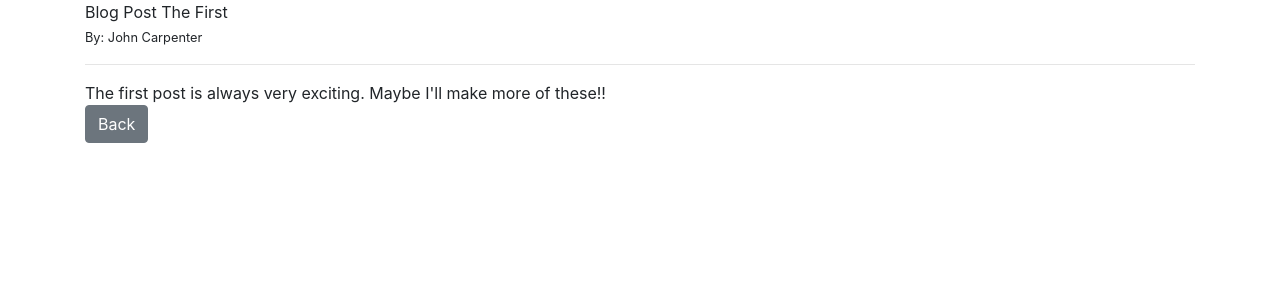
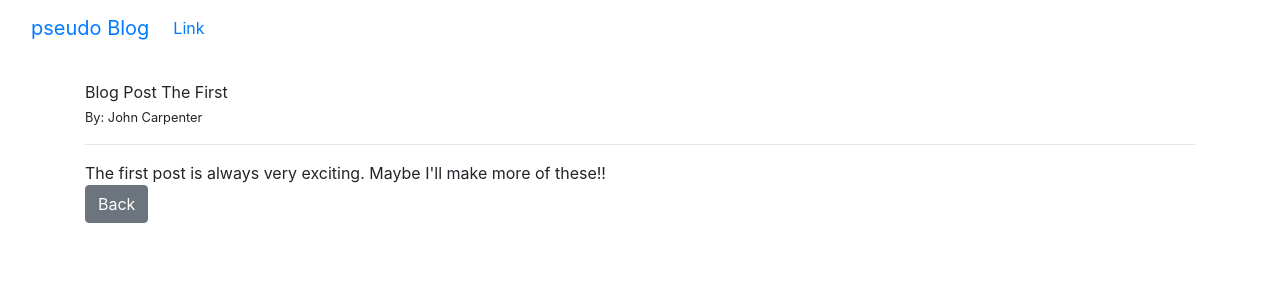
Before and after one commit to pseudoClone/kinaBlog, a Django app: page /article/1 in a window 1280 px wide. Shown: the top 300 px of the page. Run offline with Django 4.2, Linux system fonts and the light colour scheme; data comes from the database, SQL or seed files in the repository.

Commit message:
feat(title): make a title extender in other html files

```diff
--- a/blogapp/templates/base.html
+++ b/blogapp/templates/base.html
@@ -1,15 +1,34 @@
 <!doctype html>
 <html lang="en">
 	<head>
-    <!-- Required meta tags -->
 		<meta charset="utf-8">
 		<meta name="viewport" content="width=device-width, initial-scale=1, shrink-to-fit=no">
 
-    <!-- Bootstrap CSS -->
 		<link rel="stylesheet" href="https://cdn.jsdelivr.net/npm/bootstrap@4.3.1/dist/css/bootstrap.min.css" integrity="sha384-ggOyR0iXCbMQv3Xipma34MD+dH/1fQ784/j6cY/iJTQUOhcWr7x9JvoRxT2MZw1T" crossorigin="anonymous">
 
+		<title>
+			{% block title %}
+			The pseudoBlog
+			{% endblock  %}
+		</title>
 	</head>
 	<body>
+		<nav class="navbar navbar-expand-lg bg-body-tertiary">
+			<div class="container-fluid">
+				<a class="navbar-brand" href="{% url 'home' %}">pseudo Blog</a>
+				<button class="navbar-toggler" type="button" data-bs-toggle="collapse" data-bs-target="#navbarScroll" aria-controls="navbarScroll" aria-expanded="false" aria-label="Toggle navigation">
+					<span class="navbar-toggler-icon"></span>
+				</button>
+				<div class="collapse navbar-collapse" id="navbarScroll">
+					<ul class="navbar-nav me-auto my-2 my-lg-0 navbar-nav-scroll" style="--bs-scroll-height: 100px;">
+						<li class="nav-item">
+							<a class="nav-link" href="#">Link</a>
+						</li>
+					</ul>
+				</div>
+			</div>
+		</nav>
+		<br>
 		<div class = "container">
 			{% block content %}
 
```
Lines whose indentation alone changed are shown as unchanged.
